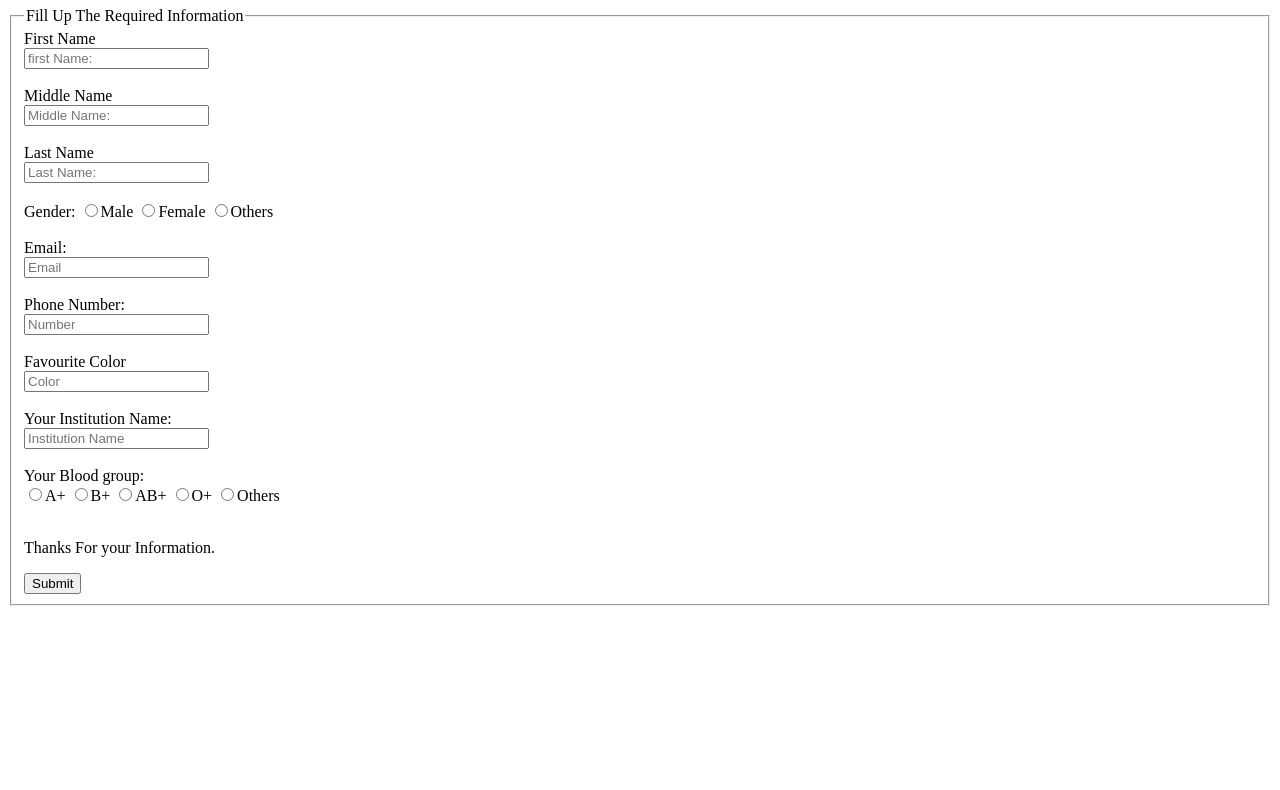
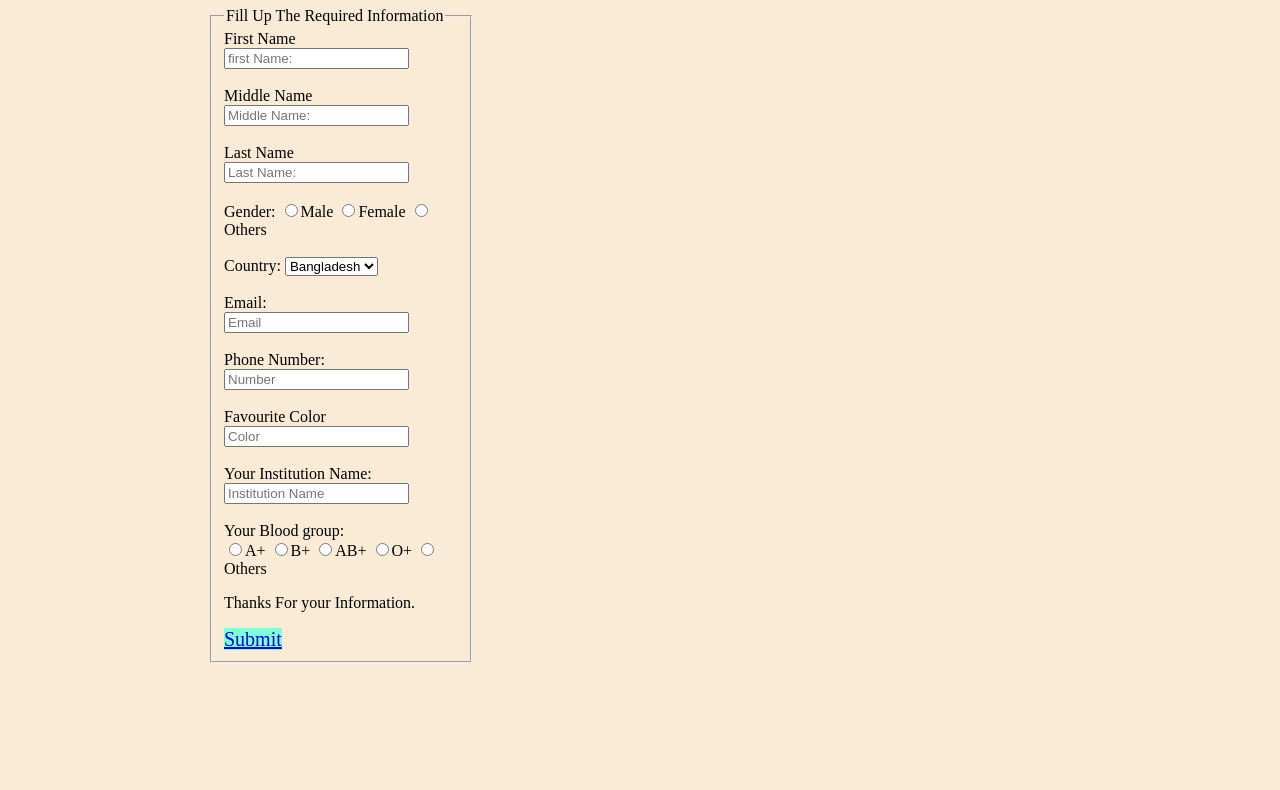
Before and after one commit to pervejrony27/DemoForm, a plain HTML site: page Demoform.html in a window 1280 px wide. Shown: the part 73-863 px from the top of the page. Before the commit the page ends 813 px from the top, so only its background shows below. Drawn offline with Linux system fonts and the light colour scheme.

Commit message:
First commit

```diff
--- a/Demoform.html
+++ b/Demoform.html
@@ -4,6 +4,7 @@
     <meta charset="UTF-8">
     <meta name="viewport" content="width=device-width, initial-scale=1.0">
     <title>My Website</title>
+    <link rel="stylesheet" href="style.css">
 </head>
 <body>
     <div>
@@ -26,6 +27,15 @@
                 <input type="radio" name="gender">Female
                 <input type="radio" name="gender">Others <br><br>
 
+                Country:
+                <select name="" id="">
+                    <option value="Bangladesh">Bangladesh</option>
+                    <option value="India">India</option>
+                    <option value="Pakistan">Pakistan</option>
+                    <option value="America">America</option>
+                    <option value="Canada">Canada</option>
+                </select><br><br>
+
                 Email: <br>
                 <input type="text" placeholder="Email"><br><br>
 
@@ -43,11 +53,11 @@
                 <input type="radio" name="blood">B+
                 <input type="radio" name="blood">AB+
                 <input type="radio" name="blood">O+
-                <input type="radio" name="blood">Others <br> <br>
+                <input type="radio" name="blood">Others <br>
 
                 <p>Thanks For your Information.</p>
 
-                <input type="submit" >
+                <a href="#"> Submit </a>
 
             </fieldset>
         </form>
--- /dev/null
+++ b/style.css
@@ -0,0 +1,19 @@
+fieldset{
+    margin-right: 800px;
+}
+
+body{
+    background-color: antiquewhite;
+}
+
+h1{
+    color: violet;
+}
+a{
+    background-color:aquamarine;
+    font-size: 20px;
+}
+
+div{
+    margin-left: 200px;
+}
```
